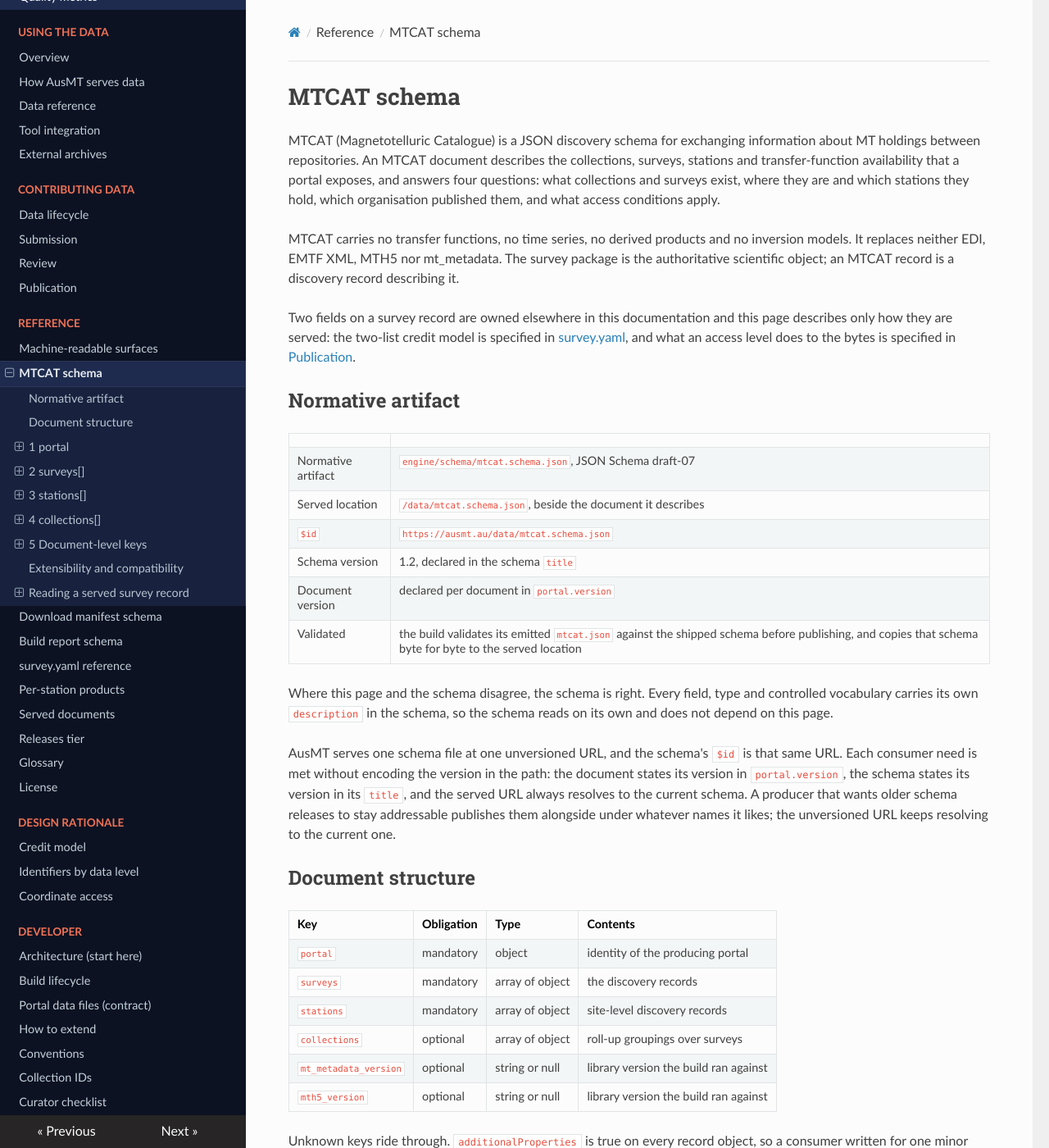
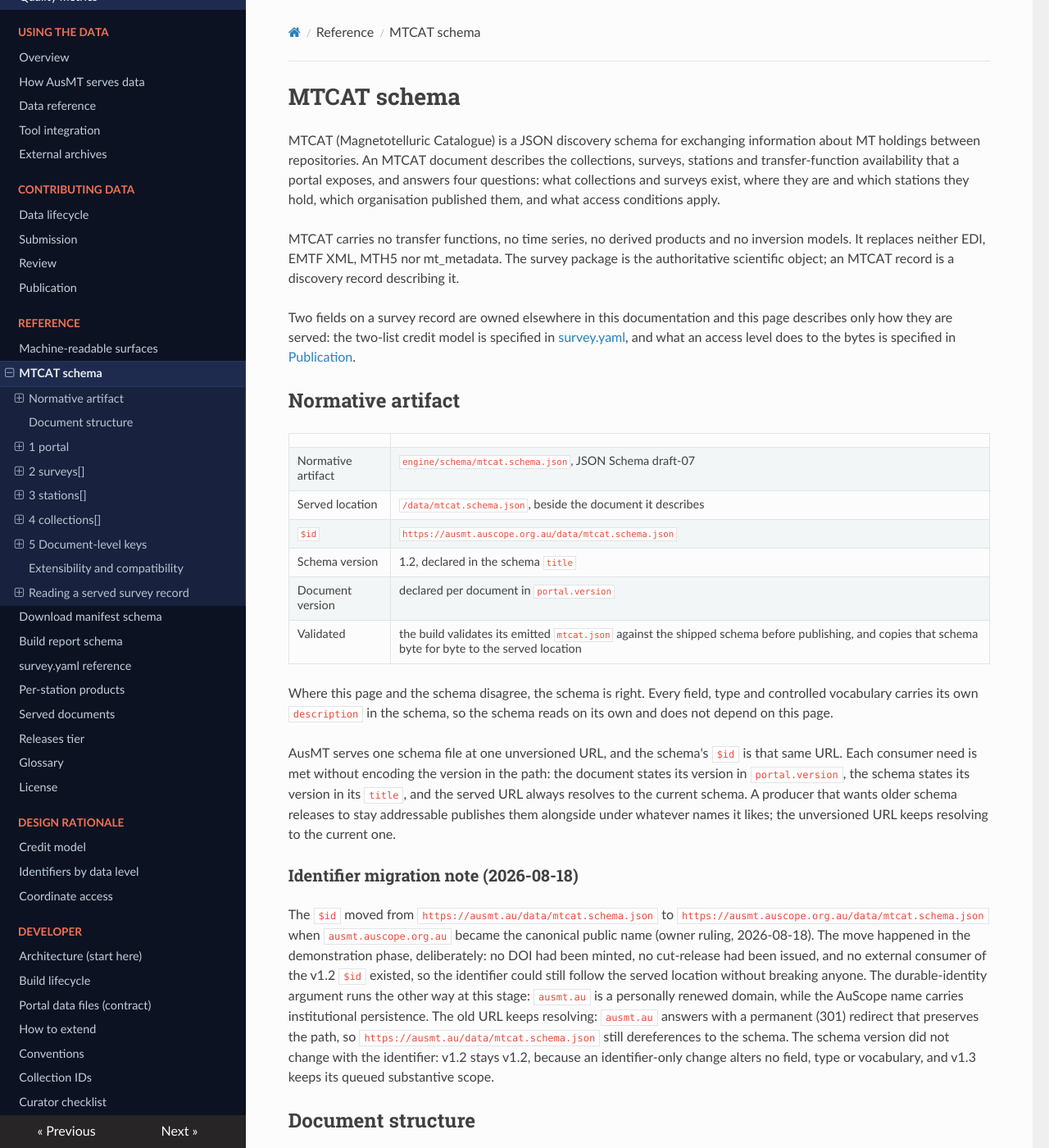
Before and after one commit to bvkay/ausmt, an MkDocs documentation site: the page built from docs/docs/reference/mtcat-schema.md, in a window 1280 px wide and 1400 px high. Shown: the whole window at 82% size. Built offline with MkDocs 1.6.1, drawn with Linux system fonts in a browser that asks for light colours; nearby versions of some CDN libraries.

Commit message:
feat: the published copy follows the canonical name - the About citation line and BASE, README, governance, the deploy runbook and env examples, and the submit-page link all say ausmt.auscope.org.au; the MTCAT v1.2 schema $id moves to the canonical served location (demo phase, no DOI, no external $id consumers; version stays 1.2, dated migration note in the schema reference); the submissions@ausmt.au mailbox and SMTP settings deliberately stay on the owner-controlled mail domain

```diff
--- a/docs/docs/reference/mtcat-schema.md
+++ b/docs/docs/reference/mtcat-schema.md
@@ -21,7 +21,7 @@ bytes is specified in [Publication](../operations/publication.md#access-levels-a
 |---|---|
 | Normative artifact | `engine/schema/mtcat.schema.json`, JSON Schema draft-07 |
 | Served location | `/data/mtcat.schema.json`, beside the document it describes |
-| `$id` | `https://ausmt.au/data/mtcat.schema.json` |
+| `$id` | `https://ausmt.auscope.org.au/data/mtcat.schema.json` |
 | Schema version | 1.2, declared in the schema `title` |
 | Document version | declared per document in `portal.version` |
 | Validated | the build validates its emitted `mtcat.json` against the shipped schema before publishing, and copies that schema byte for byte to the served location |
@@ -35,6 +35,20 @@ consumer need is met without encoding the version in the path: the document stat
 `portal.version`, the schema states its version in its `title`, and the served URL always resolves to
 the current schema. A producer that wants older schema releases to stay addressable publishes them
 alongside under whatever names it likes; the unversioned URL keeps resolving to the current one.
+
+### Identifier migration note (2026-08-18)
+
+The `$id` moved from `https://ausmt.au/data/mtcat.schema.json` to
+`https://ausmt.auscope.org.au/data/mtcat.schema.json` when `ausmt.auscope.org.au` became the
+canonical public name (owner ruling, 2026-08-18). The move happened in the demonstration phase,
+deliberately: no DOI had been minted, no cut-release had been issued, and no external consumer of
+the v1.2 `$id` existed, so the identifier could still follow the served location without breaking
+anyone. The durable-identity argument runs the other way at this stage: `ausmt.au` is a personally
+renewed domain, while the AuScope name carries institutional persistence. The old URL keeps
+resolving: `ausmt.au` answers with a permanent (301) redirect that preserves the path, so
+`https://ausmt.au/data/mtcat.schema.json` still dereferences to the schema. The schema version did
+not change with the identifier: v1.2 stays v1.2, because an identifier-only change alters no field,
+type or vocabulary, and v1.3 keeps its queued substantive scope.
 
 ## Document structure
 
```
Also changed, not shown: docs/docs/introduction/governance.md (+1 -1 lines), README.md, deploy/README.md, 6 other files.
